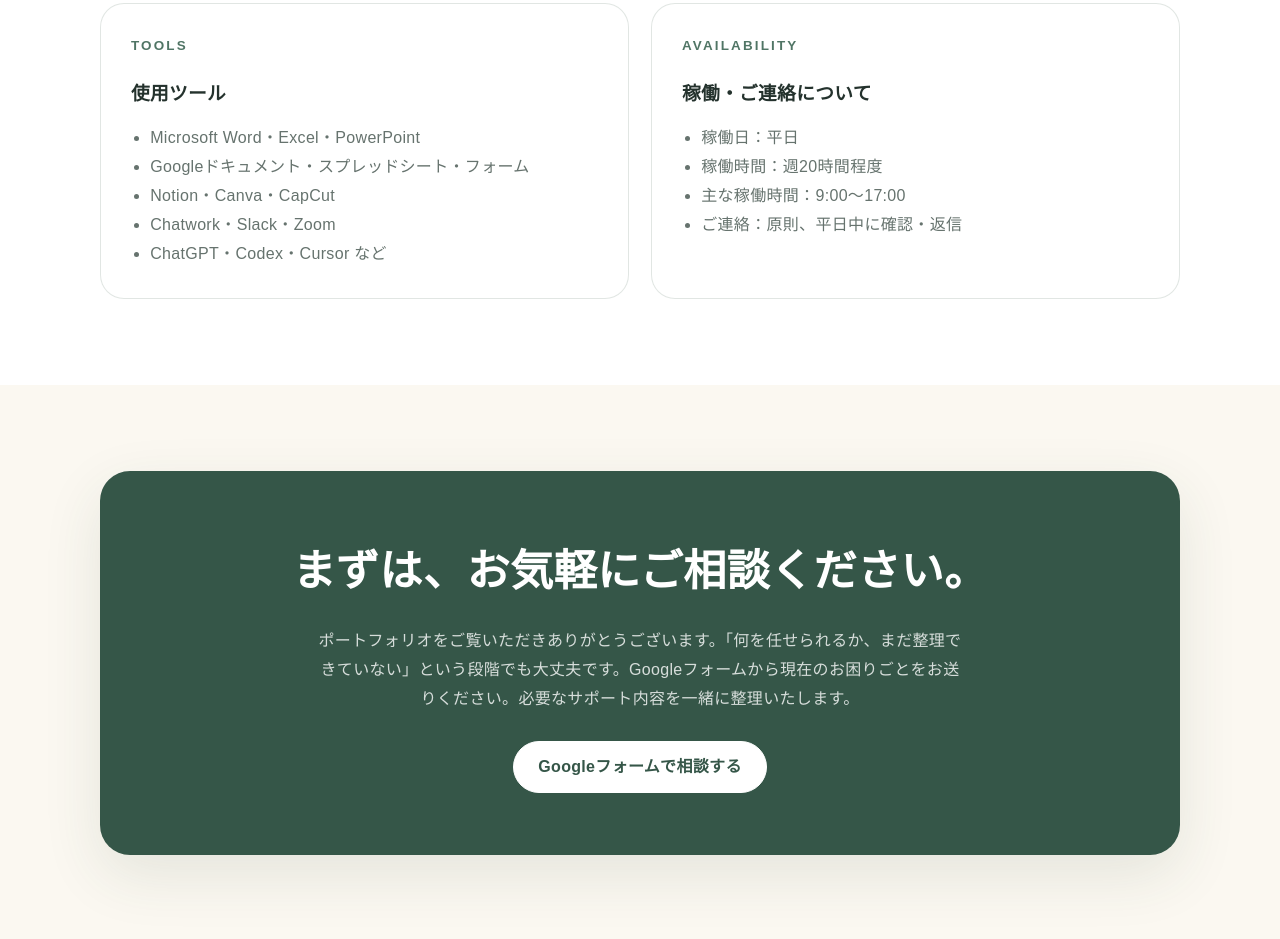
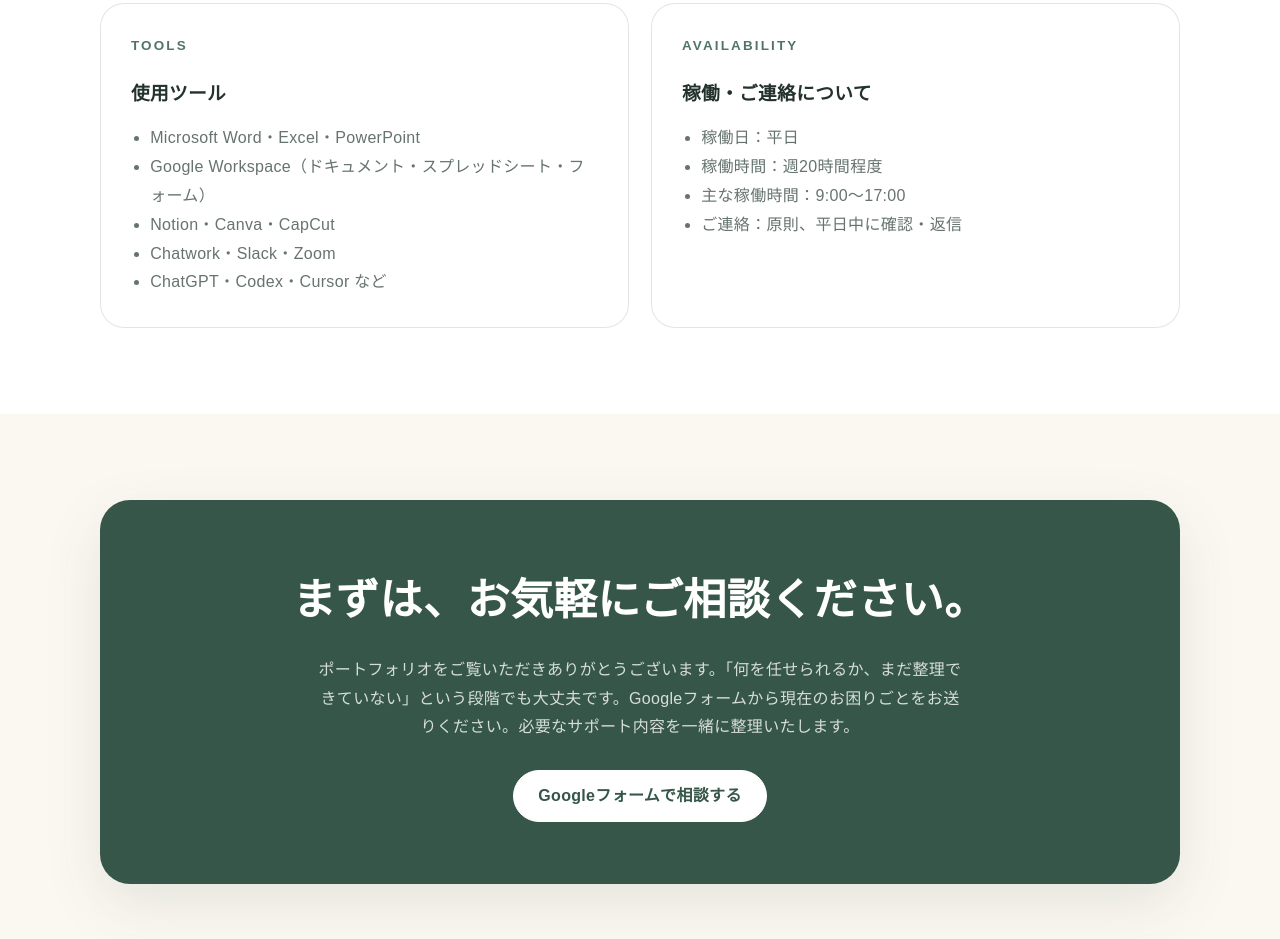
Before and after one commit to miku-yo/portfolio, a plain HTML site: page index.html in a window 1280 px wide. Shown: the part 7136-8075 px from the top of the page. Drawn offline with Linux system fonts and the light colour scheme.

Commit message:
Update index.html

```diff
--- a/index.html
+++ b/index.html
@@ -508,7 +508,7 @@
           <h3>使用ツール</h3>
           <ul>
             <li>Microsoft Word・Excel・PowerPoint</li>
-            <li>Googleドキュメント・スプレッドシート・フォーム</li>
+            <li>Google Workspace（ドキュメント・スプレッドシート・フォーム）</li>
             <li>Notion・Canva・CapCut</li>
             <li>Chatwork・Slack・Zoom</li>
             <li>ChatGPT・Codex・Cursor など</li>
```
